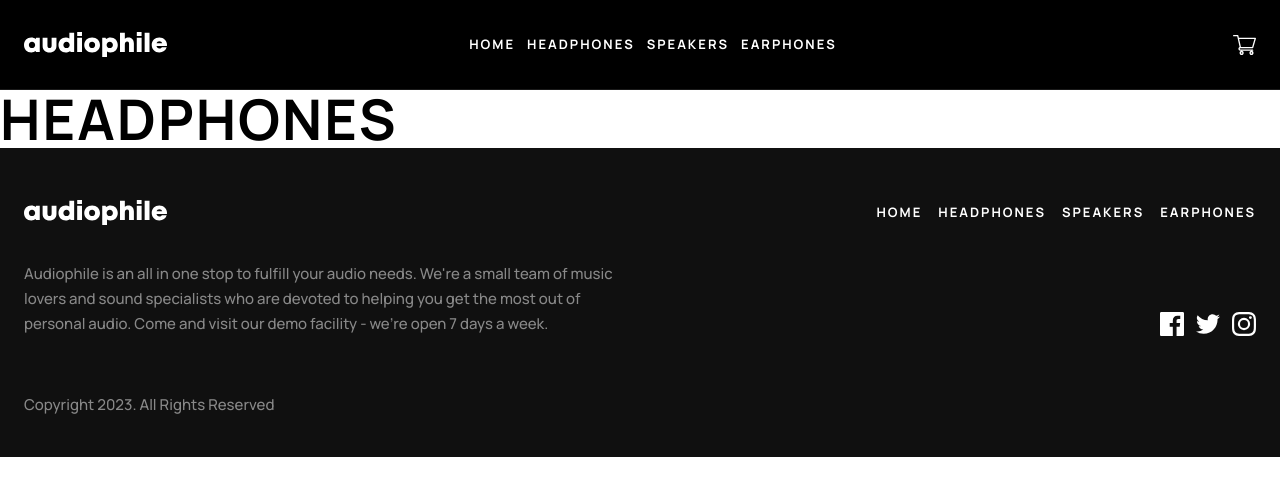
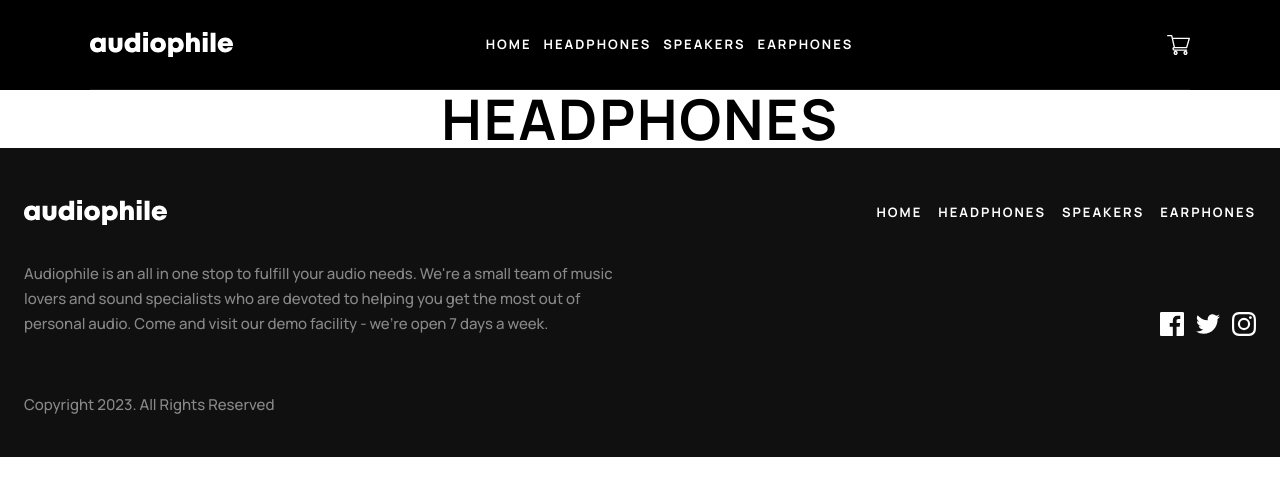
Before and after one commit to scottmotion/audiophile-ecommerce, a React (Vite) app: page /audiophile-ecommerce/headphones in a window 1280 px wide. Shown: the top 496 px of the page. Built offline with nearby package versions, Linux system fonts and the light colour scheme.

Commit message:
fix flex boxes

```diff
--- a/index.html
+++ b/index.html
@@ -7,7 +7,7 @@
     <title>Audiophile E-commerce</title>
   </head>
   <body>
-    <div id="root"></div>
+    <div id="root" class="flex flex-col items-center"></div>
     <script type="module" src="/src/main.tsx"></script>
   </body>
 </html>
--- a/src/Components/BestGear.tsx
+++ b/src/Components/BestGear.tsx
@@ -1,12 +1,22 @@
 export default function BestGear() {
   return (
     <section className="mx-6 flex flex-col items-center">
-      <div className="flex flex-col items-center gap-8">
-        <img
-          src="src/assets/shared/mobile/image-best-gear.jpg"
-          className="rounded-lg"
-        ></img>
-        <div className="flex flex-col items-center gap-6 text-center">
+      <div className="flex columns-2 flex-col items-center gap-8 lg:flex-row-reverse">
+        <picture>
+          <source
+            media="(min-width: 1024px)"
+            srcSet="src/assets/shared/desktop/image-best-gear.jpg"
+          />
+          <source
+            media="(min-width: 768px)"
+            srcSet="src/assets/shared/tablet/image-best-gear.jpg"
+          />
+          <img
+            src="src/assets/shared/mobile/image-best-gear.jpg"
+            className="rounded-lg"
+          />
+        </picture>
+        <div className="flex basis-1/2 flex-col items-center gap-6 text-center lg:items-start lg:text-left">
           <p>Bringing you the best audio gear</p>
           <p>
             Located at the heart of New York City, Audiophile is the premier
--- a/src/Components/Navbar.tsx
+++ b/src/Components/Navbar.tsx
@@ -17,6 +17,7 @@ export default function Navbar() {
   const scrollPosition = useScrollPosition();
   const backgroundColor =
     !match || scrollPosition > 0 || showMobileMenu ? "bg-black" : "";
+  const navBorder = scrollPosition > 0 ? "" : "border-b border-white/[.10]";
 
   function toggleMobileMenu() {
     console.log("Toggle Mobile Menu");
@@ -40,9 +41,42 @@ export default function Navbar() {
   return (
     <>
       <nav
-        className={`${backgroundColor} sticky top-0 z-50 flex flex-row items-center justify-between gap-3 border-b border-white/[.10] px-6 py-8 text-white`}
+        className={`${backgroundColor} sticky top-0 z-50 flex w-full flex-row items-center justify-center gap-3 px-6 text-white`}
       >
-        <div className="flex shrink basis-1/5 flex-row items-center gap-3">
+        <div
+          className={`${navBorder} flex w-full max-w-[1100px] flex-row items-center justify-between gap-3 py-8`}
+        >
+          <div className="flex shrink basis-1/5 flex-row items-center gap-3">
+            <MobileMenuIcon className="lg:hidden" onClick={toggleMobileMenu} />
+            <Link to={"/"}>
+              <SiteLogo
+                className="hidden md:block"
+                onClick={() => setShowMobileMenu(false)}
+              />
+            </Link>
+          </div>
+          <Link to={"/"}>
+            <SiteLogo className="overflow-visible md:hidden" />
+          </Link>
+          <ul className="hidden shrink-0 basis-3/4 flex-row items-center justify-center gap-3 lg:flex">
+            <li className="nav-item">
+              <Link to="/">Home</Link>
+            </li>
+            <li className="nav-item">
+              <Link to="/headphones">Headphones</Link>
+            </li>
+            <li className="nav-item">
+              <Link to="/speakers">Speakers</Link>
+            </li>
+            <li className="nav-item">
+              <Link to="/earphones">Earphones</Link>
+            </li>
+          </ul>
+          <div className="flex shrink basis-1/5 flex-row justify-end">
+            <CartIcon onClick={toggleCart} />
+          </div>
+        </div>
+        {/* <div className="flex shrink basis-1/5 flex-row items-center gap-3">
           <MobileMenuIcon className="lg:hidden" onClick={toggleMobileMenu} />
           <Link to={"/"}>
             <SiteLogo
@@ -70,7 +104,7 @@ export default function Navbar() {
         </ul>
         <div className="flex shrink basis-1/5 flex-row justify-end">
           <CartIcon onClick={toggleCart} />
-        </div>
+        </div> */}
       </nav>
       <div className={`${mobileMenuVisibility} z-40 w-full lg:invisible`}>
         <MobileMenu toggleMobileMenu={toggleMobileMenu} />
--- a/src/pages/Home.tsx
+++ b/src/pages/Home.tsx
@@ -23,7 +23,7 @@ export default function Home() {
         </div>
       </header>
 
-      <main className="mb-[7.5rem] flex flex-col gap-[7.5rem] md:gap-24">
+      <main className="mb-[7.5rem] flex max-w-[1100px] flex-col gap-[7.5rem] md:gap-24">
         <CategoryNav />
         <section className="mx-6 flex flex-col items-center gap-8">
           <div className="flex flex-col items-center gap-8 rounded-lg bg-dark-orange px-8 py-14">
```
